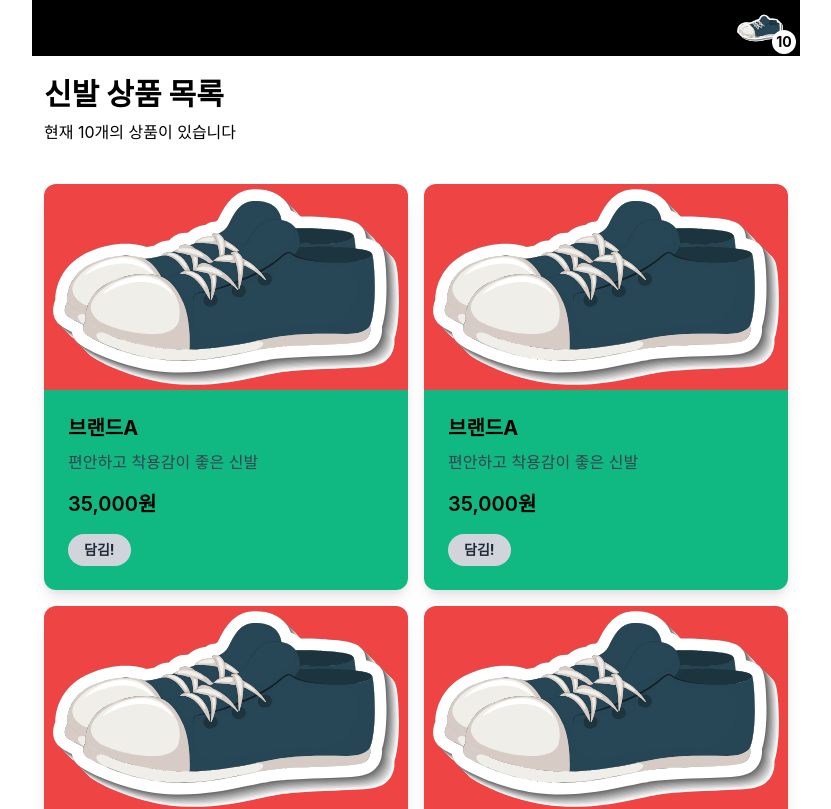
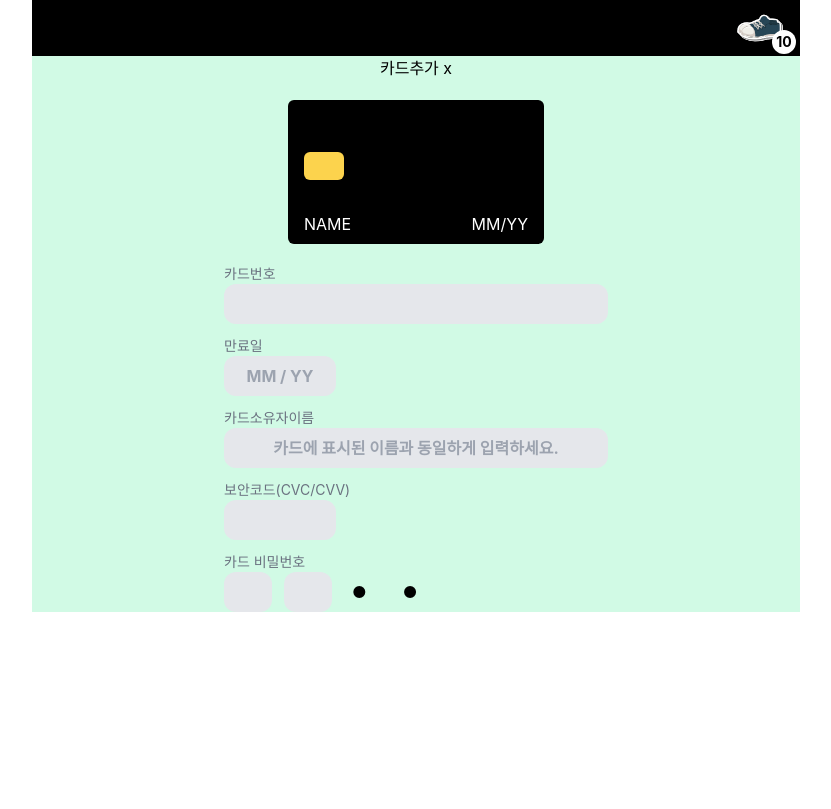
Before and after one commit to toproof25/interninmeta-react-shoe-page, a React (Create React App) app in the folder react-shoe-page/: page / in a window 1280 px wide. Shown: the top 809 px of the page, without its empty margins (224-1055 px from the left). Built offline with nearby package versions, Linux system fonts and the light colour scheme.

Commit message:
✨ Feat: 구매 시 카드 추가 폼 구현중

```diff
--- /dev/null
+++ b/react-shoe-page/src/AddPaymentPage.js
@@ -0,0 +1,181 @@
+import React, { useState } from 'react';
+
+function AddPaymentPage() {
+
+  const [cardName, setCardName] = useState("");
+
+  const [cardNumber, setCardNumber] = useState("");
+  const [formattedCardNumber, setFormattedCardNumber] = useState('');
+
+  const [cardExpirationDate, setCardExpirationDate] = useState("");
+
+  const [cardCvv, setCardCvv] = useState("");
+  const [cardPassword, setCardPassword] = useState("");
+
+  // 카드 번호 핸들링
+  const handleNumberChange = (event) => {
+    const userInput = event.target.value;
+
+    let newRawValue;
+
+    // 사용자가 글자를 삭제했을 때 (주로 Backspace)
+    if (userInput.length < formattedCardNumber.length) {
+      // 마지막 글자가 하이픈(-)인 경우, 그 앞의 숫자까지 총 2개를 지워야 자연스럽습니다.
+      if (formattedCardNumber.slice(-1) === '-') {
+        newRawValue = cardNumber.slice(0, cardNumber.length - 2);
+      } else {
+        newRawValue = cardNumber.slice(0, cardNumber.length - 1);
+      }
+    }
+    // 사용자가 글자를 추가했을 때
+    else {
+      const addedChar = userInput.slice(-1);
+      // 추가된 글자가 숫자인 경우에만 cardNumber에 반영합니다.
+      if (!isNaN(parseInt(addedChar, 10))) {
+        newRawValue = (cardNumber + addedChar).slice(0, 16);
+      } else {
+        // 숫자가 아닌 문자(예: 'a', '-')가 직접 입력되면 무시합니다.
+        newRawValue = cardNumber;
+      }
+    }
+
+    // 새로 계산된 실제 숫자 값을 state에 저장합니다.
+    setCardNumber(newRawValue);
+
+    // --- 이제 화면에 표시될 값을 새로 만듭니다 ---
+    let displayValue = '';
+    for (let i = 0; i < newRawValue.length; i++) {
+      if (i >= 8) {
+        displayValue += '●';
+      } else {
+        displayValue += newRawValue[i];
+      }
+      if ((i + 1) % 4 === 0 && i < newRawValue.length - 1) {
+        displayValue += ' - ';
+      }
+    }
+
+    // 화면에 보여질 값을 state에 저장합니다.
+    setFormattedCardNumber(displayValue);
+    console.log('카드번호 입력 값:', event.target.value);
+  };
+  // 유효기간 핸들링
+  const handleDateChange = (event) => {
+    const rawValue = event.target.value.replace(/\D/g, ''); // 숫자 이외의 문자 제거
+    let formattedValue = rawValue;
+
+    if (rawValue.length > 2) {
+      // 4자리(MMYY)로 입력을 제한하고, MM과 YY 사이에 '/'를 삽입합니다.
+      formattedValue = `${rawValue.slice(0, 2)}/${rawValue.slice(2, 4)}`;
+    }
+    setCardExpirationDate(formattedValue);
+    console.log('유효기간 입력 값:', event.target.value);
+  };
+  // 카드이름 핸들링
+  const handleNameChange = (event) => {
+    setCardName(event.target.value);
+    console.log('카드이름 입력 값:', event.target.value);
+  };
+  // 보안코드 핸들링
+  const handleCVVChange = (event) => {
+    const rawValue = event.target.value.replace(/\D/g, '');
+    setCardCvv(rawValue.slice(0, 3));
+    console.log('보안코드 입력 값:', event.target.value);
+  };
+  // 비밀번호 핸들링
+  const handlePasswordChange = (event) => {
+    //setCardNumber(event.target.value);
+    console.log('비밀번호 입력 값:', event.target.value);
+  };
+
+  return (
+    <div className='w-full m-auto bg-green-100 text-center'>
+      <div>카드추가 x</div>
+
+      <div className='w-64 h-36 mx-auto my-5 rounded-md bg-black relative'>
+        <div className='px-5 py-3.5 bg-yellow-300 rounded-md absolute left-4 bottom-16'></div>
+        <div className='text-white text-center w-full absolute bottom-9'>{formattedCardNumber}</div>
+        <div className='text-white text-left w-32 absolute left-4 bottom-2'>{cardName==="" ? "NAME" : cardName}</div>
+        <div className='text-white text-right w-16 absolute right-4 bottom-2'>{cardExpirationDate==="" ? "MM/YY" : cardExpirationDate}</div>
+      </div>
+
+      <div className='w-2/4 mx-auto text-left'>
+        <form>
+          <div className='mb-3'>
+            <div className='text-gray-500 text-sm'>카드번호</div>
+            <input
+              type='text'
+              value={formattedCardNumber}
+              maxLength="25"
+              onChange={handleNumberChange}
+              className='bg-gray-200 text-black py-2 px-2 font-bold rounded-xl text-center w-96'
+            />
+          </div>
+
+          <div className='mb-3'>
+            <div className='text-gray-500 text-sm'>만료일</div>
+            <input
+              type='text'
+              value={cardExpirationDate}
+              onChange={handleDateChange}
+              maxLength="5"
+              placeholder="MM / YY"
+              className='bg-gray-200 text-black py-2 px-2 font-bold rounded-xl text-center w-28'
+            />
+          </div>
+
+          <div className='mb-3'>
+            <div className='text-gray-500 text-sm'>카드소유자이름</div>
+            <input
+              type='text'
+              maxLength="20"
+              value={cardName}
+              onChange={handleNameChange}
+              placeholder="카드에 표시된 이름과 동일하게 입력하세요."
+              className='bg-gray-200 text-black py-2 px-2 font-bold rounded-xl text-center w-96'
+            />
+          </div>
+
+          <div className='mb-3'>
+            <div className='text-gray-500 text-sm'>보안코드(CVC/CVV)</div>
+            <input
+              type='password'
+              maxLength="3"
+              value={cardCvv}
+              onChange={handleCVVChange}
+              className='bg-gray-200 text-black py-2 px-2 font-bold rounded-xl text-center w-28'
+            />
+          </div>
+
+          <div className='mb-3'>
+            <div className='text-gray-500 text-sm'>카드 비밀번호</div>
+            <input
+              type='password'
+              onChange={handlePasswordChange}
+              maxLength="1"
+              className='mr-3 w-12 bg-gray-200 text-black py-2 px-2 font-bold rounded-xl text-center'
+            />
+            <input
+              type='password'
+              onChange={handlePasswordChange}
+              maxLength="1"
+              className='mr-3 w-12 bg-gray-200 text-black py-2 px-2 font-bold rounded-xl text-center'
+            />
+            <div className='inline mr-5 w-12 text-black py-2 px-2 font-bold rounded-xl text-center'>●</div>
+            <div className='inline mr-3 w-12 text-black py-2 px-2 font-bold rounded-xl text-center'>●</div>
+
+          </div>
+
+
+
+
+
+        </form>
+
+      </div>
+
+    </div>
+  );
+}
+
+export default AddPaymentPage;
--- a/react-shoe-page/src/App.js
+++ b/react-shoe-page/src/App.js
@@ -1,42 +1,54 @@
 import React, { useState } from 'react';
 
 import './App.css';
-import ProductCard from './ProductCard';
 import Top from './Top';
+import ProductListPage from './ProductListPage';
+import PaymentPage from './PaymentPage';
 
 function App() {
 
+  const [payments, setPayments] = useState(0);
   const [protuctAmount, setProtuctAmount] = useState(10);
   const [cartItems, setCartItems] = useState(10);
 
-  const addProtuct = () => { setCartItems(cartItems + 1); }
+
+  const [isAddPayment, setIsAddPayment] = useState(true);
+
+  const addProtuct = () => {
+    setCartItems(cartItems + 1);
+  }
+  const checkPayment = () => {
+    if (payments === 0)
+    {
+      console.log("결제 수단좀 추가해라");
+      setIsAddPayment(true);
+      setPayments(0);
+      setProtuctAmount(10);
+    }
+    else
+    {
+      console.log("구매 끝~")
+    }
+  }
 
   return (
-    <div className="App">
+    <div className="max-w-3xl mx-auto">
 
       { /* 상단 검정색 배경의 장바구니 아이콘 + 담은 상품 개수 */ }
-      <header className='max-w-3xl mx-auto '>
+      <header>
         <Top  cartItems={cartItems} />
       </header>
 
-      { /* 메인 상단 신발 상품 목록 제목과 n개의 상품 표시 메시지
-        max-w-4xl mx-auto py-5 px-3 text-left => 최대 가로 크기, 마진 auto, 패딩 xy, 텍스트 left
-      */ }
-      <section className='max-w-3xl mx-auto py-5 px-3 text-left'>
-        <h1 className='text-3xl mb-2 font-bold' >신발 상품 목록</h1>
-        <p>현재 {protuctAmount}개의 상품이 있습니다</p>
-      </section>
-
-      { /* 상품 카드가 나열되는 부분 추후 2개의 열로 나타나도록 설정 - float?
-        max-w-4xl mx-auto py-5 px-3 text-left => 최대 가로 크기, 마진 auto, 패딩 xy, 텍스트 left
-        grid grid-cols-2 gap-4 => 그리드 사용, 2개 열, 열 사이 간격
-      */ }
-      <section className='max-w-3xl mx-auto py-5 px-3 text-left grid grid-cols-2 gap-4'>
-        {
-        // Array(개수).fill(<Component />) = 개수만큼 컴포넌트로 채운 배열을 생성
-        Array(protuctAmount).fill(<ProductCard addProtuct={addProtuct} />)
-        }
-      </section>
+      {/* 결제 수단 유무에 따라 화면 변경 */}
+      {isAddPayment ? (
+        <PaymentPage />
+      ) : (
+        <ProductListPage
+          protuctAmount={protuctAmount}
+          addProtuct={addProtuct}
+          checkPayment={checkPayment}
+        />
+      )}
 
     </div>
   );
--- /dev/null
+++ b/react-shoe-page/src/MyCardsPage.js
@@ -0,0 +1,21 @@
+import plus_icon from './images/plus-icon.svg';
+
+function MyCardsPage() {
+  return (
+    <div>
+      <div>보유카드 x</div>
+      <div>
+
+        <div>새로운 카드를 등록해주세요.</div>
+        <button className="bg-gray-200 text-gray-800 font-bold py-20 px-40 rounded-xl"
+        >
+          <img className="w-6" src={plus_icon} alt="이미지" />
+        </button>
+
+      </div>
+
+    </div>
+  );
+}
+
+export default MyCardsPage;
--- /dev/null
+++ b/react-shoe-page/src/PaymentPage.js
@@ -0,0 +1,14 @@
+import AddPaymentPage from './AddPaymentPage';
+import plus_icon from './images/plus-icon.svg';
+import MyCardsPage from './MyCardsPage';
+
+function PaymentPage() {
+  return (
+    <div>
+      <AddPaymentPage />
+
+    </div>
+  );
+}
+
+export default PaymentPage;
--- a/react-shoe-page/src/ProductCard.js
+++ b/react-shoe-page/src/ProductCard.js
@@ -1,6 +1,6 @@
 import logo from './images/shoes.svg';
 
-function ProductCard({addProtuct}) {
+function ProductCard({addProtuct, checkPayment}) {
   return (
     // 전체 카드: 최대 너비, 그림자, 둥근 모서리, 배경색, 내용 넘침 방지
     <div className="max-w-sm rounded-xl overflow-hidden shadow-lg bg-white text-black text-left">
@@ -16,10 +16,16 @@ function ProductCard({addProtuct}) {
         <p className="font-semibold text-xl mb-4">
           35,000원
         </p>
-        <button className="bg-gray-300 text-gray-800 font-bold py-1.5 px-4 rounded-3xl text-sm"
+        <button className="bg-black text-white font-bold py-1.5 px-4 rounded-3xl text-sm mr-2"
           onClick={addProtuct}
         >
           담김!
+        </button>
+
+        <button className="bg-yellow-300 text-gray-800 font-bold py-1.5 px-4 rounded-3xl text-sm"
+          onClick={checkPayment}
+        >
+          구매
         </button>
 
       </div>
--- /dev/null
+++ b/react-shoe-page/src/ProductListPage.js
@@ -0,0 +1,29 @@
+import ProductCard from './ProductCard';
+
+function ProductListPage({protuctAmount, addProtuct, checkPayment}) {
+  return (
+    <div>
+      { /* 메인 상단 신발 상품 목록 제목과 n개의 상품 표시 메시지
+        max-w-4xl mx-auto py-5 px-3 text-left => 최대 가로 크기, 마진 auto, 패딩 xy, 텍스트 left
+      */ }
+      <section className='max-w-3xl mx-auto py-5 px-3 text-left'>
+        <h1 className='text-3xl mb-2 font-bold' >신발 상품 목록</h1>
+        <p>현재 {protuctAmount}개의 상품이 있습니다</p>
+      </section>
+
+      { /* 상품 카드가 나열되는 부분 추후 2개의 열로 나타나도록 설정 - float?
+        max-w-4xl mx-auto py-5 px-3 text-left => 최대 가로 크기, 마진 auto, 패딩 xy, 텍스트 left
+        grid grid-cols-2 gap-4 => 그리드 사용, 2개 열, 열 사이 간격
+      */ }
+      <section className='max-w-3xl mx-auto py-5 px-3 text-left grid grid-cols-2 gap-4'>
+        {
+        // Array(개수).fill(<Component />) = 개수만큼 컴포넌트로 채운 배열을 생성
+        Array(protuctAmount).fill(<ProductCard addProtuct={addProtuct} checkPayment={checkPayment} />)
+        }
+      </section>
+
+    </div>
+  );
+}
+
+export default ProductListPage;
```
Also changed, not shown: react-shoe-page/src/images/plus-icon.svg (added), 1 other file (tests, documents, lock files or other folders).
